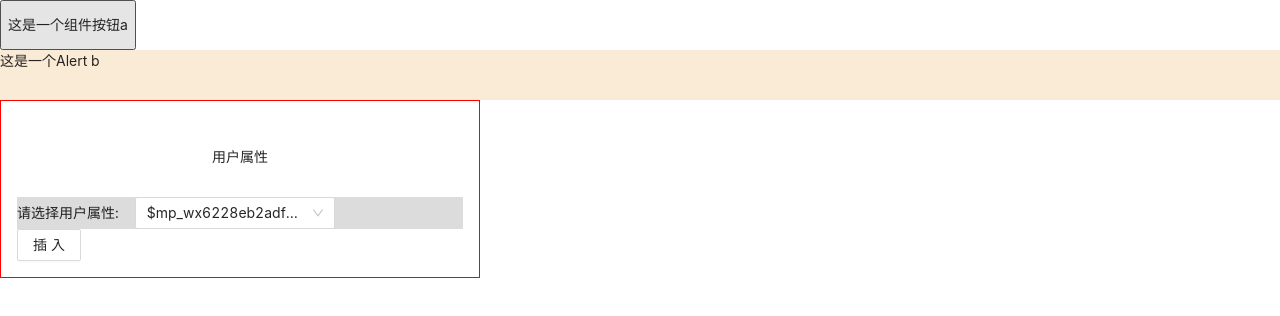
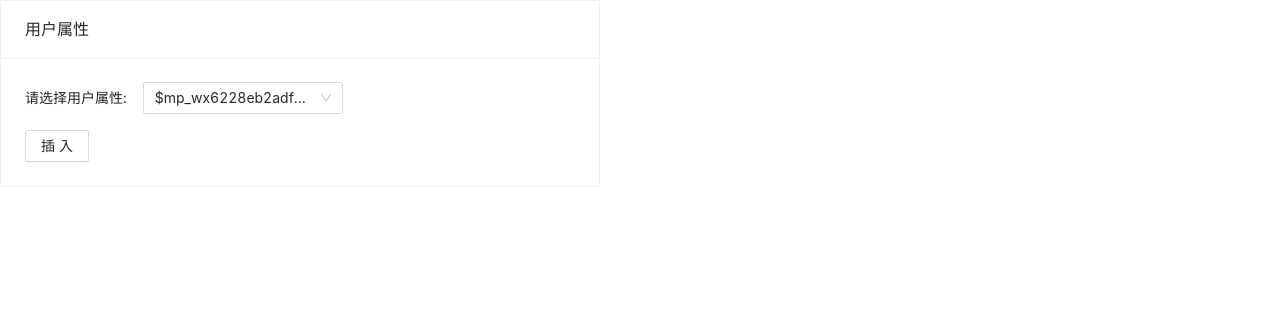
Before and after one commit to peakcary/peak-ui-components, a React app: page / in a window 1280 px wide. Shown: the top 316 px of the page. Built offline with nearby package versions, Linux system fonts and the light colour scheme; no server answers; the HTML template or start-up script is replaced by a standard one.

Commit message:
feat: udpate BocProps

```diff
--- a/src/App.js
+++ b/src/App.js
@@ -1,5 +1,5 @@
 import React, { Component } from 'react';
-import { Alert, Button, BocProps } from './components';
+import {   BocProps } from './components';
 
 class App extends Component {
 
@@ -11,8 +11,6 @@ class App extends Component {
   render() {
     return (
       <div className="App">
-        <Button text={'a'}></Button>
-        <Alert text={'b'}></Alert>
         <BocProps
           ptype='user'
           initialValue='${user.$mp_wx6228eb2adfba3ab4_qr_scene_str}'
--- a/src/components/bocProps/index.css
+++ b/src/components/bocProps/index.css
@@ -1,19 +1,8 @@
-.container {
-  padding: 1rem;
-  width: 30rem;
-  border: 1px solid red;
-}
 
-.title {
-  height: 5rem;
-  display: flex;
-  justify-content: center;
-  align-items: center;
-}
+
 
 .select_container{
   display: flex;
-  background-color: gainsboro;
 }
 
 .select_label{
@@ -22,3 +11,7 @@
   align-items: center;
   margin-right: 1rem;
 }
+
+.select_btn{
+  margin-top: 1rem;
+}
--- a/src/components/bocProps/index.js
+++ b/src/components/bocProps/index.js
@@ -1,7 +1,7 @@
-import React, { useState, useEffect} from 'react';
+import React, { useState, useEffect } from 'react';
 import PropTypes from 'prop-types';
 import axios from 'axios';
-import { Button, Select } from 'antd';
+import { Button, Select, Card } from 'antd';
 
 import './index.css';
 import 'antd/dist/antd.css';
@@ -22,11 +22,11 @@ function onChange(value) {
 const BocProps = ({ ptype, initialValue, readonly, onConfirm }) => {
 
   console.log('initialValue:', initialValue);
-  let v='';
-  if (ptype == 'user'){
+  let v = '';
+  if (ptype === 'user') {
     v = initialValue.split('${user.')[1];
-    v = v.substring(0,v.length-1)
-      console.log(v)
+    v = v.substring(0, v.length - 1)
+    console.log(v)
   }
 
   const [data, setData] = useState({ data: [] });
@@ -39,7 +39,7 @@ const BocProps = ({ ptype, initialValue, readonly, onConfirm }) => {
       },
     );
     setData(data.data);
-  },[]);
+  }, []);
 
 
 
@@ -50,10 +50,7 @@ const BocProps = ({ ptype, initialValue, readonly, onConfirm }) => {
 
   return (
     <>
-      <div className="container">
-        <div className='title'>
-          用户属性
-        </div>
+      <Card title='用户属性' style={{ width: 600 }}>
         <div className='select_container'>
           <div className='select_label'>
             请选择用户属性:
@@ -75,10 +72,10 @@ const BocProps = ({ ptype, initialValue, readonly, onConfirm }) => {
             </Select>
           </div>
         </div>
-        <div>
-          <Button onClick={() => { onConfirm(selectedValue)}}>插入</Button>
+        <div className='select_btn'>
+          <Button onClick={() => { onConfirm(selectedValue) }}>插入</Button>
         </div>
-      </div>
+      </Card>
     </>
   )
 }
```
